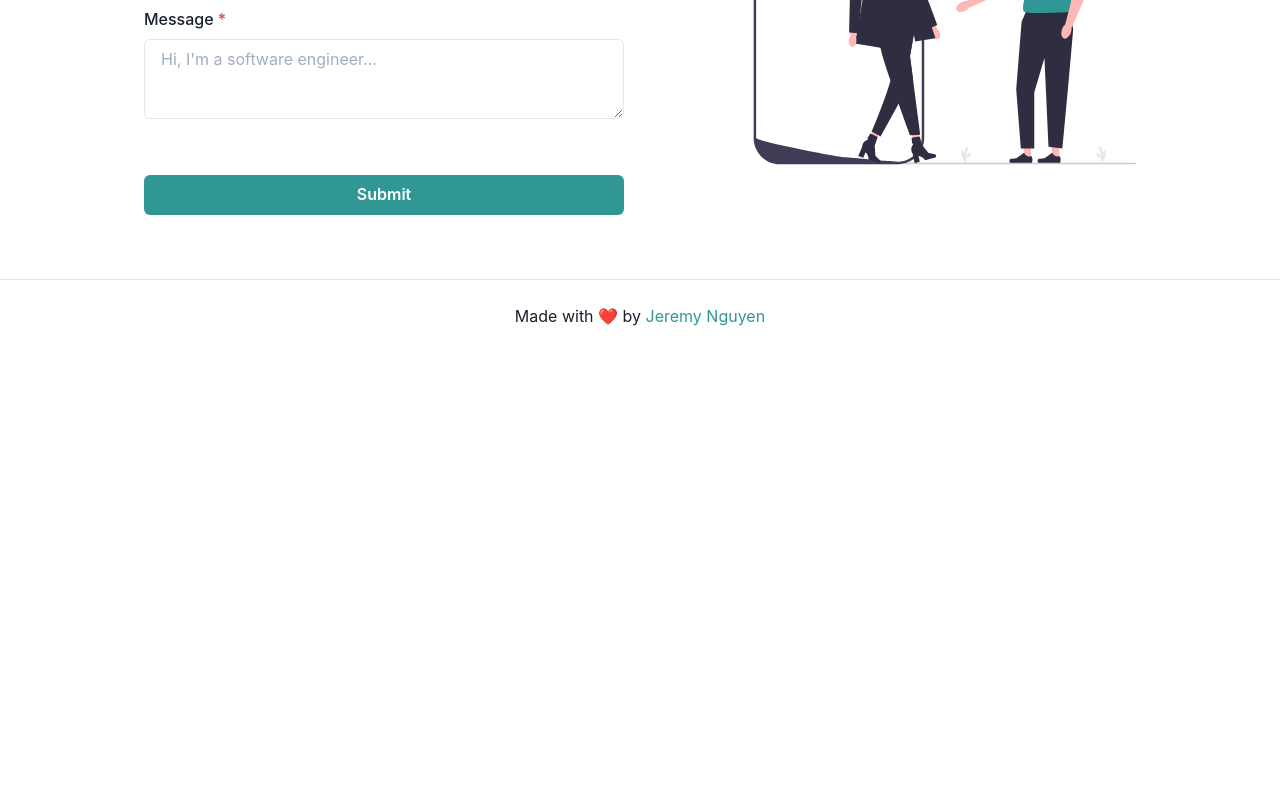
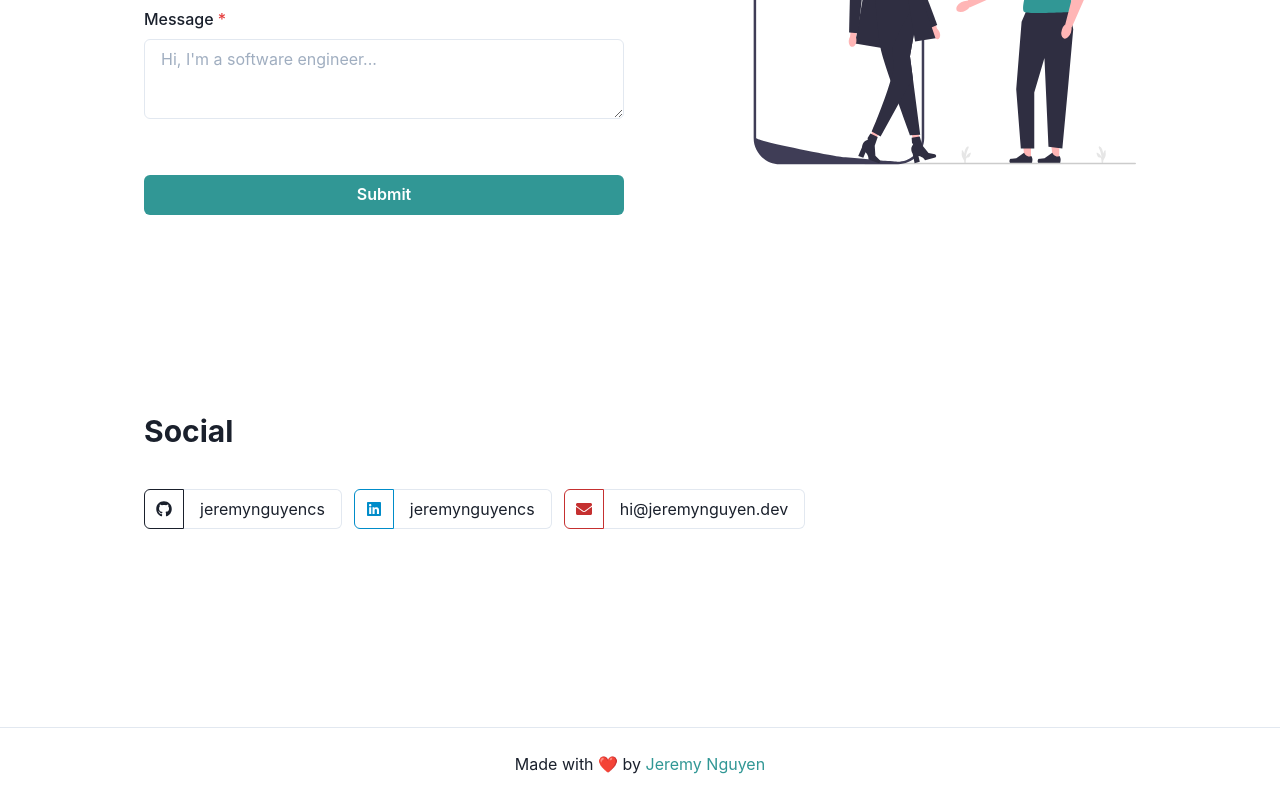
Before and after one commit to jeremy-code/personal-web, a React (Create React App) app: page / in a window 1280 px wide. Shown: the part 1974-2774 px from the top of the page. Before the commit the page ends 2326 px from the top, so only its background shows below. Built offline with nearby package versions, Linux system fonts and the light colour scheme.

Commit message:
Add Social Media Section

```diff
--- a/src/App.tsx
+++ b/src/App.tsx
@@ -1,15 +1,17 @@
 import React from "react";
 import { ChakraProvider, Flex, Image } from "@chakra-ui/react";
+import { FaGithub, FaLinkedin, FaEnvelope } from "react-icons/fa";
 
 import theme from "utils/theme";
 import { Navbar, Hero, Footer, Section, SplitSection } from "components/Layout";
+import { CardStack, AnimatedCard } from "components/Card";
 import { ABOUT_CARDS } from "utils/const";
 import { Carousel } from "components/Carousel";
+import { ContactForm } from "features/Contact";
 import { contactGraphic } from "assets";
-import { ContactForm } from "features/Contact";
-import { CardStack, AnimatedCard } from "components/Card";
+import { SocialMediaButtonGroup } from "components/Misc";
 
-function App() {
+const App = () => {
   return (
     <ChakraProvider theme={theme}>
       <Navbar />
@@ -30,9 +32,33 @@ function App() {
           <Image src={contactGraphic} fallbackSrc="https://via.placeholder.com/150" />
         </Flex>
       </SplitSection>
+      <Section title="Social" id="social">
+        <SocialMediaButtonGroup
+          socialMedia={[
+            {
+              icon: <FaGithub />,
+              username: "jeremynguyencs",
+              link: "https://github.com/jeremynguyencs",
+              color: "black",
+            },
+            {
+              icon: <FaLinkedin />,
+              username: "jeremynguyencs",
+              link: "https://www.linkedin.com/in/jeremynguyencs/",
+              color: "linkedin",
+            },
+            {
+              icon: <FaEnvelope />,
+              username: "hi@jeremynguyen.dev",
+              link: "mailto:hi@jeremynguyen.dev/",
+              color: "red",
+            },
+          ]}
+        />
+      </Section>
       <Footer />
     </ChakraProvider>
   );
-}
+};
 
 export default App;
--- /dev/null
+++ b/src/components/Misc/SocialMediaButton.tsx
@@ -0,0 +1,40 @@
+import React from "react";
+import { IconButton, Flex, Link } from "@chakra-ui/react";
+
+type SocialMediaButtonProps = {
+  icon: React.ReactElement;
+  username: string;
+  link: string;
+  color: string;
+};
+
+const SocialMediaButton = ({ icon, username, link, color }: SocialMediaButtonProps) => {
+  return (
+    <Flex>
+      <IconButton
+        aria-label="Github"
+        variant="outline"
+        as={Link}
+        icon={icon}
+        href={link}
+        isExternal
+        borderRightRadius={0}
+        colorScheme={color}
+      />
+      <Flex
+        border="1px"
+        borderLeft={0}
+        borderColor="gray.200"
+        borderRightRadius="md"
+        px={4}
+        align="center"
+      >
+        <Link href={link} isExternal>
+          {username}
+        </Link>
+      </Flex>
+    </Flex>
+  );
+};
+
+export default SocialMediaButton;
--- /dev/null
+++ b/src/components/Misc/SocialMediaButtonGroup.tsx
@@ -0,0 +1,30 @@
+import React from "react";
+import { Flex } from "@chakra-ui/react";
+
+import { SocialMediaButton } from "components/Misc";
+
+type SocialMediaButtonGroupProps = {
+  socialMedia: Array<{
+    icon: React.ReactElement;
+    username: string;
+    link: string;
+    color: string;
+  }>;
+};
+const SocialMediaButtonGroup = ({ socialMedia }: SocialMediaButtonGroupProps) => {
+  return (
+    <Flex gap={3} flexDir={{ base: "column", md: "row" }}>
+      {socialMedia.map((socialMediaButton) => (
+        <SocialMediaButton
+          key={socialMediaButton.link}
+          icon={socialMediaButton.icon}
+          username={socialMediaButton.username}
+          link={socialMediaButton.link}
+          color={socialMediaButton.color}
+        />
+      ))}
+    </Flex>
+  );
+};
+
+export default SocialMediaButtonGroup;
--- /dev/null
+++ b/src/components/Misc/index.ts
@@ -0,0 +1,2 @@
+export { default as SocialMediaButton } from "./SocialMediaButton";
+export { default as SocialMediaButtonGroup } from "./SocialMediaButtonGroup";
--- a/src/utils/const.ts
+++ b/src/utils/const.ts
@@ -33,6 +33,10 @@ export const NAV_LINKS = [
   {
     name: "Contact",
     id: "contact",
+  },
+  {
+    name: "Social",
+    id: "social",
   },
 ];
 
```
